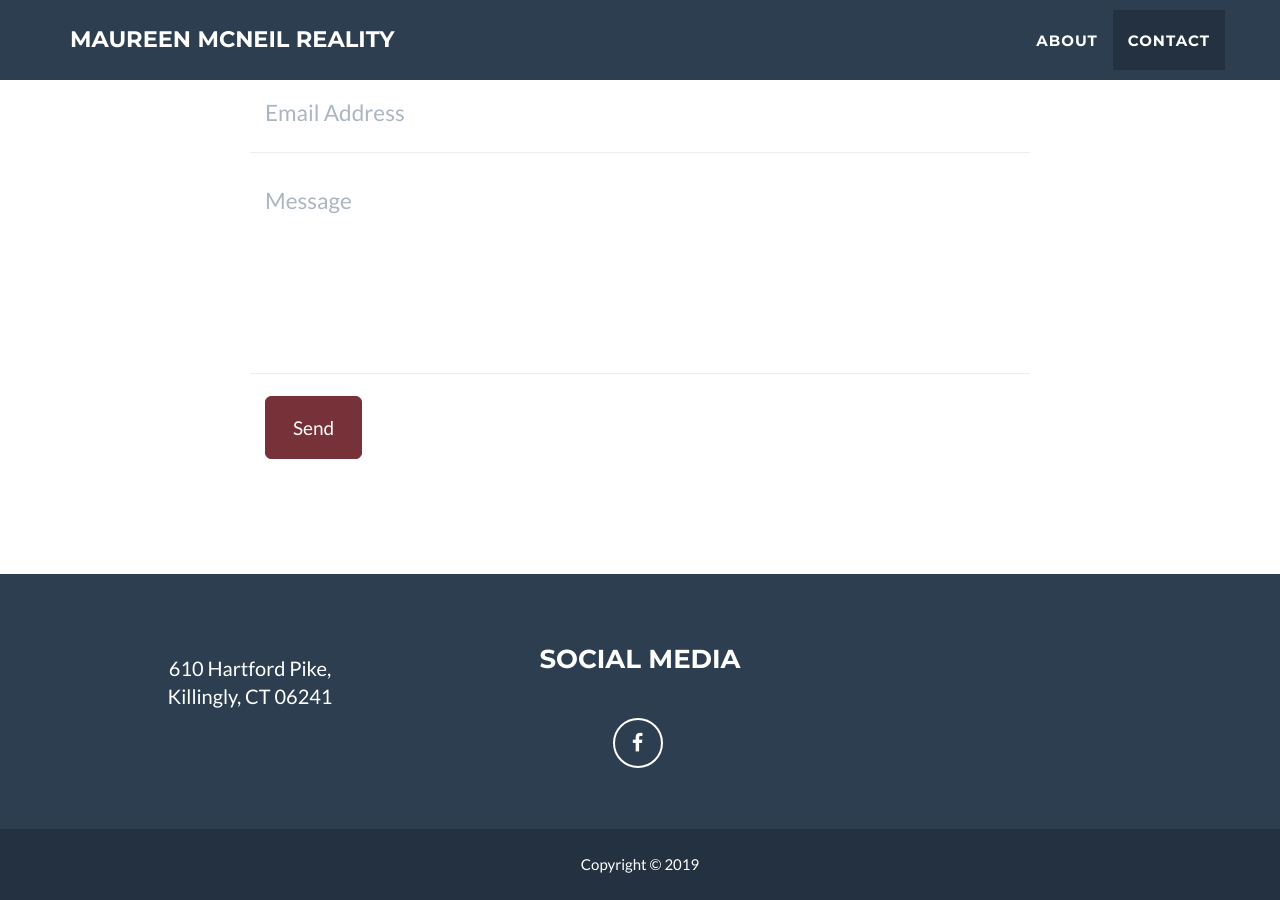
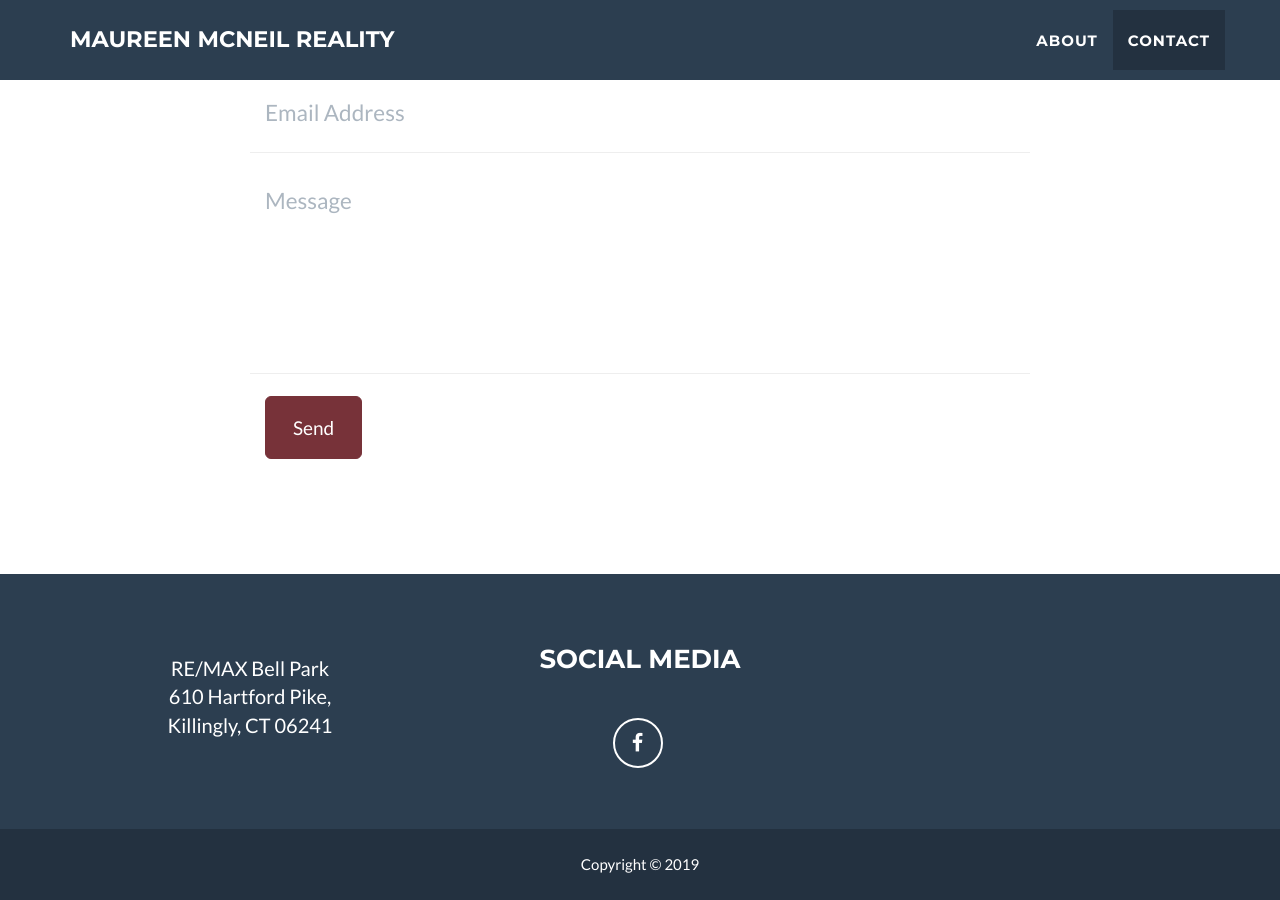
Before and after one commit to maureenmcneilreality/maureenmcneilreality, a Jekyll site: the page built from index.html, in a window 1280 px wide and 900 px high, scrolled down 1949 px. Built offline with Jekyll 4.4.1, drawn with Linux system fonts in a browser that asks for light colours.

Commit message:
Update _config.yml

```diff
--- a/_config.yml
+++ b/_config.yml
@@ -39,6 +39,7 @@ footer:
 
 # Postal address (add as many lines as necessary)
 address:
+  - line: RE/MAX Bell Park
   - line: 610 Hartford Pike,
   - line: Killingly, CT 06241
 
```
